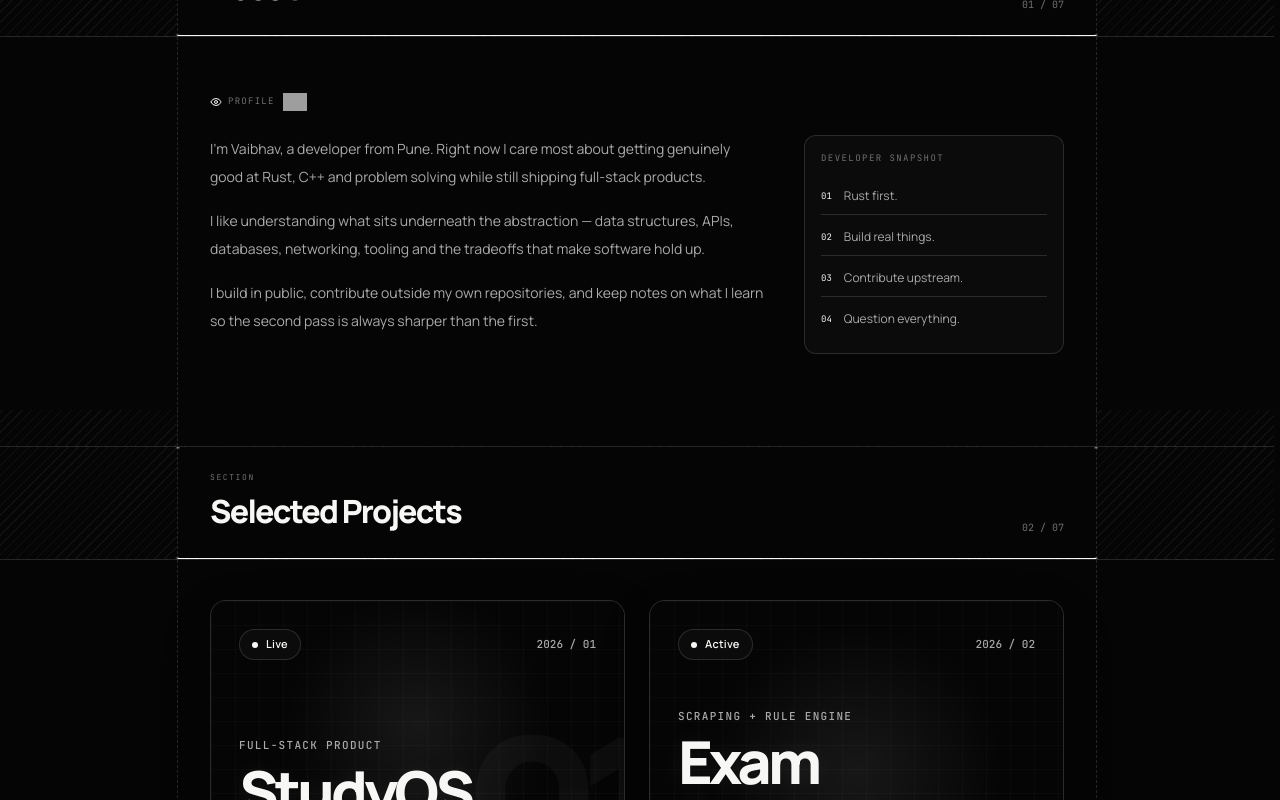
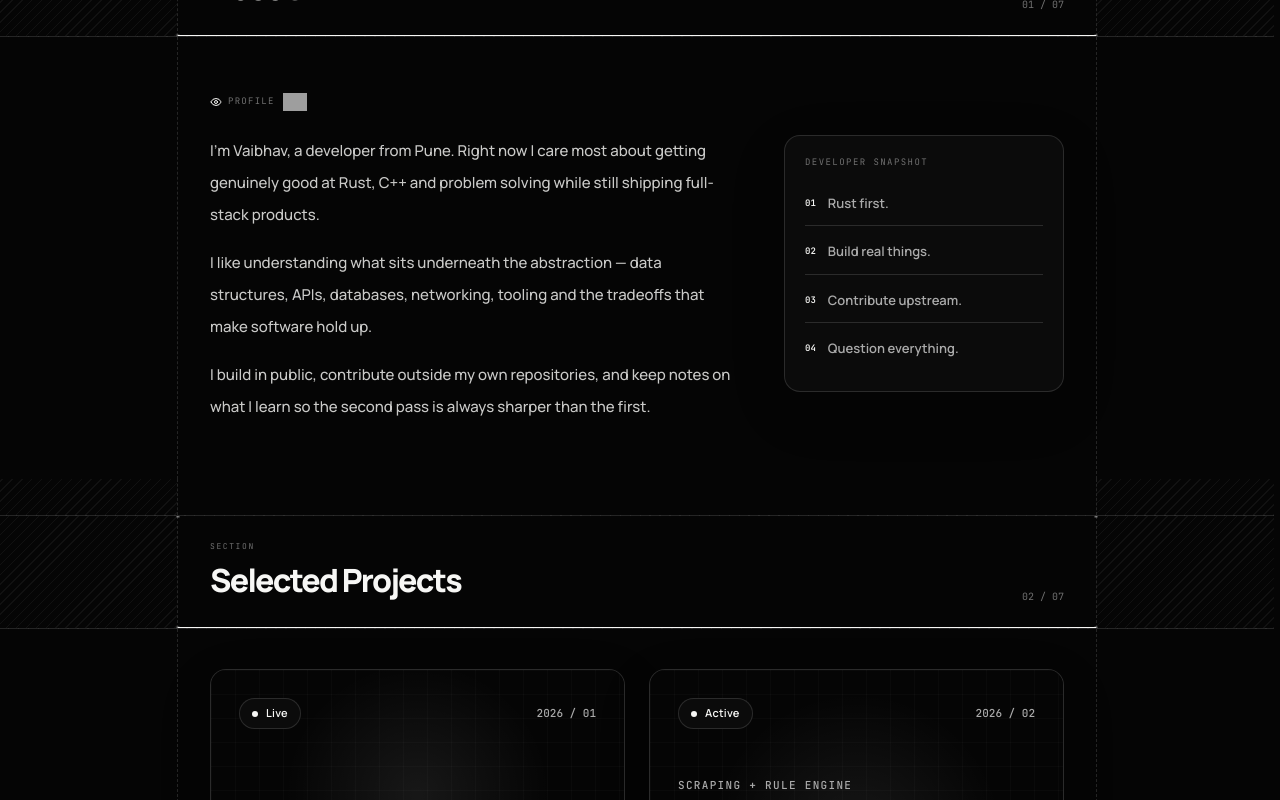
Before and after one commit to Vaibh37/devvaibhav37-links, a React (Vite) app: page / in a window 1280 px wide. Shown: the part 1120-1920 px from the top of the page. Built offline with nearby package versions, Linux system fonts and the light colour scheme; no server answers; grey boxes are pictures that could not be loaded.

Commit message:
design: improve about typography and hierarchy

```diff
--- a/src/sections/About.tsx
+++ b/src/sections/About.tsx
@@ -28,17 +28,17 @@ export function About() {
             </div>
           </Reveal>
 
-          <div className="grid gap-10 sm:grid-cols-[1fr_260px]">
+          <div className="grid gap-12 sm:grid-cols-[1fr_280px]">
             <div className="space-y-4">
               {site.about.map((paragraph, index) => (
                 <Reveal key={paragraph} delay={index * 0.06} y={16}>
-                  <p className="text-sm leading-7 text-[var(--muted)]">{paragraph}</p>
+                  <p className="max-w-[62ch] font-sans text-[15px] font-medium leading-8 text-[var(--fg)] opacity-[.82]">{paragraph}</p>
                 </Reveal>
               ))}
             </div>
 
             <Reveal delay={0.12} y={18}>
-              <div className="rounded-xl border border-[var(--line)] bg-[var(--card)] p-4">
+              <div className="rounded-2xl border border-[var(--line)] bg-[var(--card)] p-5 shadow-[0_18px_60px_rgba(0,0,0,.1)]">
                 <p className="mb-3 font-mono text-[9px] uppercase tracking-[.16em] text-[var(--soft)]">
                   developer snapshot
                 </p>
@@ -48,7 +48,7 @@ export function About() {
                       key={item}
                       whileHover={{ x: 4 }}
                       transition={{ type: "spring", stiffness: 420, damping: 34 }}
-                      className="group flex items-center gap-3 border-b border-[var(--line)] py-2.5 text-xs last:border-b-0"
+                      className="group flex items-center gap-3 border-b border-[var(--line)] py-3 text-[13px] font-semibold last:border-b-0"
                     >
                       <span className="font-mono text-[9px] text-[var(--fg)]">0{index + 1}</span>
                       <span className="text-[var(--muted)] transition-colors group-hover:text-[var(--fg)]">{item}</span>
```
